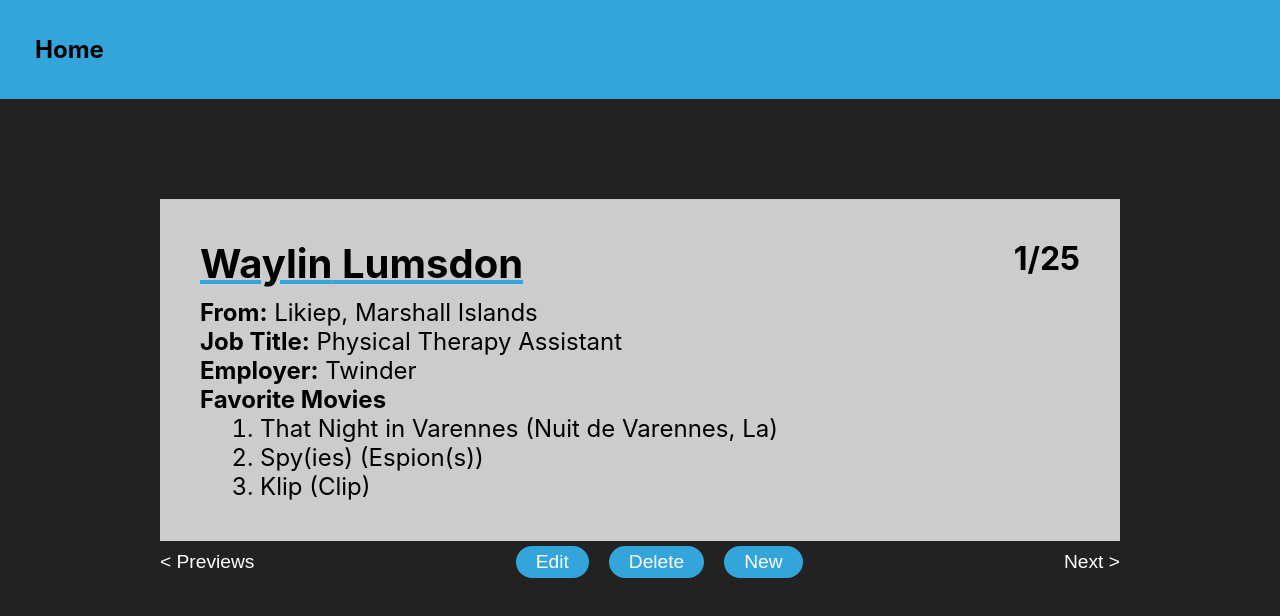
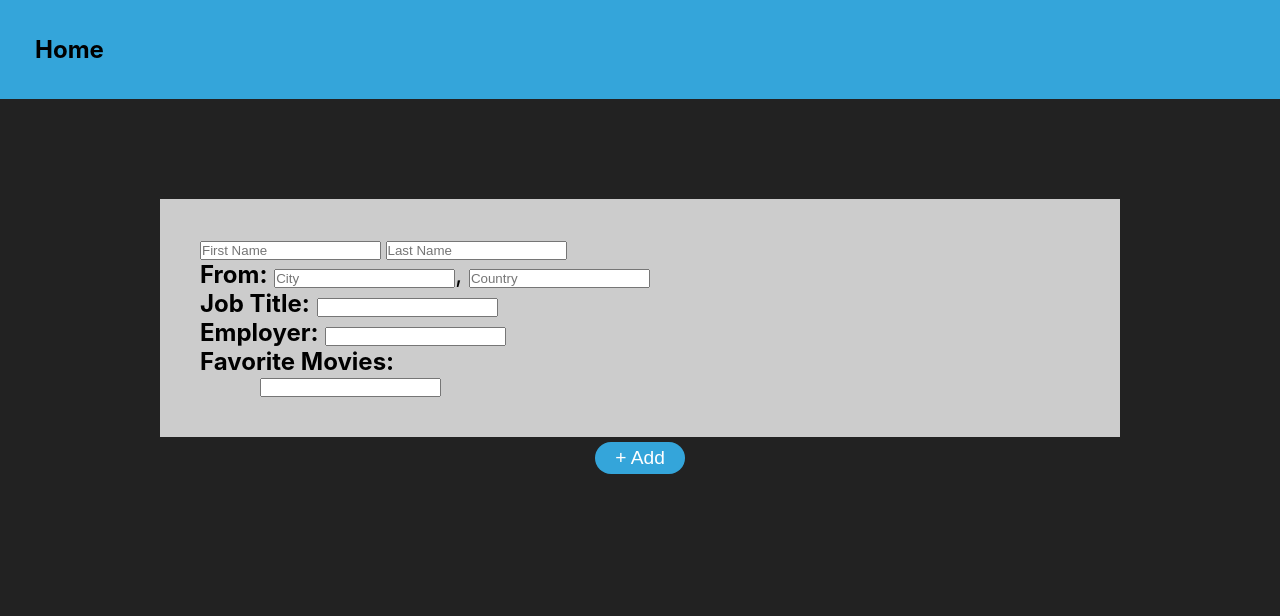
Before and after one commit to its-gio/react-2-afternoon, a React (Create React App) app: page / in a window 1280 px wide. Both pictures are taken after a click on the button "New". Shown: the top 616 px of the page. Built offline with nearby package versions, Linux system fonts and the light colour scheme.

Commit message:
Add screen active. Functionality still needed.

```diff
--- a/src/App.css
+++ b/src/App.css
@@ -71,3 +71,14 @@ nav {
   padding: 5px 20px;
   border-radius: 20px;
 }
+
+.directory.addDir {
+  justify-content: center;
+}
+
+.directory.addDir button{
+  background-color: #34a5da;
+  margin: 0 10px;
+  padding: 5px 20px;
+  border-radius: 20px;
+}
--- a/src/App.jsx
+++ b/src/App.jsx
@@ -1,6 +1,8 @@
 import React from 'react';
 import Nav from "./components/Nav"
 import Card from "./components/Card"
+import Add from "./components/Add"
+import AddDir from './components/AddDir';
 import Directory from './components/Directory';
 import './App.css';
 import data from "./data"
@@ -11,20 +13,19 @@ class App extends React.Component {
 
     this.state = {
       index: 0,
-      data
+      data,
+      fullName: "",
+      city: "",
+      country: "",
+      title: "",
+      employer: "",
+      favoriteMovies: [],
+      mode: "normal"
     }
   }
 
   reIndex(data) {
     data.forEach((person, i) => person.id = (i + 1))
-  }
-
-  handleDir = (way) =>  {
-    let result = this.state.index + +way;
-    if (result < 0) result = this.state.data.length - 1;
-    if (result > this.state.data.length - 1) result = 0;
-
-    this.setState({ index: result });
   }
 
   handleDelete = (index) => {
@@ -35,7 +36,44 @@ class App extends React.Component {
     })
   }
 
+  handleModeChangeAdd = () => {
+    this.setState({ mode: "add" })
+  }
+
+  handleDir = (way) =>  {
+    let result = this.state.index + +way;
+    if (result < 0) result = this.state.data.length - 1;
+    if (result > this.state.data.length - 1) result = 0;
+    return this.setState({ index: result });
+  }
+
   render() {
+    console.log(data)
+    switch (this.state.mode) {
+      case "normal":
+        return (
+          <div className="App">
+            <Nav />
+            <Card person={this.state.data[this.state.index]} count={this.state.data.length} />
+            <Directory
+              handleDelete={this.handleDelete}
+              handleModeChangeAdd={this.handleModeChangeAdd}
+              handleDir={this.handleDir}
+              index={this.state.index}
+            />
+          </div>
+        );
+
+      case "add":
+        return (
+          <div className="App">
+            <Nav />
+            <Add />
+            <AddDir />
+          </div>
+        );
+
+      default:
         return (
           <div className="App">
             <Nav />
@@ -49,5 +87,6 @@ class App extends React.Component {
         );
     }
   }
+}
 
 export default App;
--- /dev/null
+++ b/src/components/Add.jsx
@@ -0,0 +1,18 @@
+import React from 'react'
+
+const Add = (props) => {
+  return (
+    <div className="card">
+      <input type="text" placeholder="First Name"/> <input type="text" placeholder="Last Name"/>
+      <p><strong>From:</strong> <input type="text" placeholder="City" />, <input type="text" placeholder="Country"/></p>
+      <p><strong>Job Title:</strong> <input type="text"/></p>
+      <p><strong>Employer:</strong> <input type="text"/></p>
+      <p><strong>Favorite Movies:</strong></p>
+      <ol>
+        <input type="text"/>
+      </ol>
+    </div>
+  )
+}
+
+export default Add
--- /dev/null
+++ b/src/components/AddDir.jsx
@@ -0,0 +1,11 @@
+import React from 'react'
+
+const AddDir = () => {
+  return (
+    <div className="directory addDir">
+      <button>+ Add</button>
+    </div>
+  )
+}
+
+export default AddDir
--- a/src/components/Card.jsx
+++ b/src/components/Card.jsx
@@ -12,7 +12,7 @@ const Card = (props) => {
       <p><strong>From:</strong> {city}, {country}</p>
       <p><strong>Job Title:</strong> {title}</p>
       <p><strong>Employer:</strong> {employer}</p>
-      <p><strong>Favorite Movies</strong></p>
+      <p><strong>Favorite Movies:</strong></p>
       <ol>
         {movieList}
       </ol>
--- a/src/components/Directory.jsx
+++ b/src/components/Directory.jsx
@@ -8,7 +8,7 @@ const Directory = (props) => {
       <div className="manipBtns">
         <button >Edit</button>
         <button onClick={() => props.handleDelete(props.index)}>Delete</button>
-        <button>New</button>
+        <button onClick={props.handleModeChangeAdd}>New</button>
       </div>
       <DirectionBtns handleDir={props.handleDir} way="1" dir="Next >" />
     </div>
```
Lines whose indentation alone changed are shown as unchanged.
